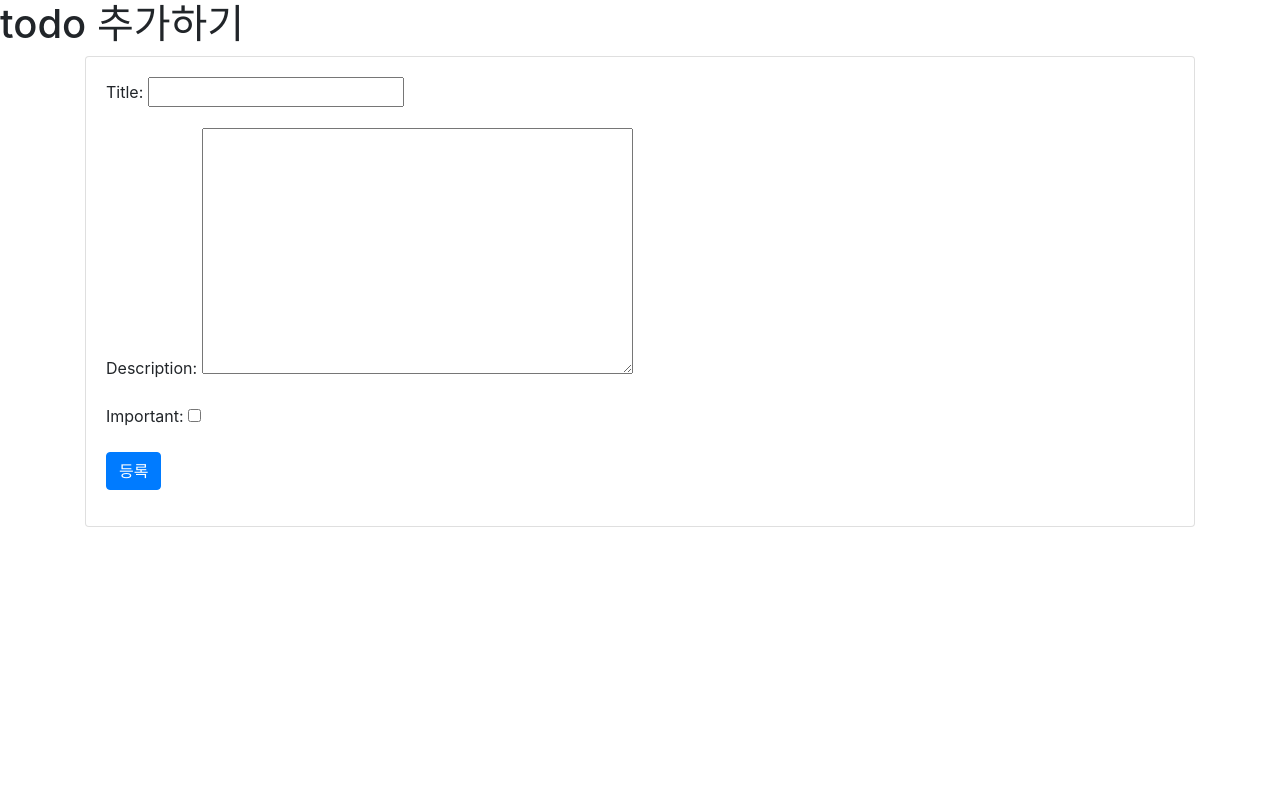
After one commit to doriver/djangoPractice01, a Django app: page /todolist/post/ in a window 1280 px wide. The commit adds this page. Run offline with Django 5.2, Linux system fonts and the light colour scheme; some libraries are stand-ins or nearby versions.

Commit message:
todo 생성기능 구현

```diff
--- /dev/null
+++ b/app/forms.py
@@ -0,0 +1,7 @@
+from django import forms
+from .models import Todo
+
+class TodoForm(forms.ModelForm):
+    class Meta:
+        model = Todo
+        fields = ('title', 'description', 'important')
--- a/app/templates/todo_list.html
+++ b/app/templates/todo_list.html
@@ -8,7 +8,7 @@
         <div class="container">
             <h1>todo 목록 앱</h1>
             <p>
-                <a href=""><i class="bi-plus"></i>Add Todo</a>
+                <a href="{% url 'todo_post' %}"><i class="bi-plus"></i>Add Todo</a>
                 <a href="" class="btn btn-primary" style="float:right">완료한 TODO 목록</a>
             </p>
             <ul class="list-group">
--- /dev/null
+++ b/app/templates/todo_post.html
@@ -0,0 +1,24 @@
+<html>
+    <head>
+        <title>TODO 목록 앱</title>
+        <link rel="stylesheet" href="https://maxcdn.bootstrapcdn.com/bootstrap/4.0.0/css/bootstrap.min.css"/>
+        <link rel="stylesheet" href="https://cdn.jsdelivr.net/npm/bootstrap-icons@1.7.1/font/bootstrap-icons.css"/>
+    </head>
+    <body>
+        <h1>todo 추가하기</h1>
+        <div class="container">
+            <div class="row">
+                <div class="col-md-12">
+                    <div class="card">
+                        <div class="card-body">
+                            <form method="POST">
+                                {% csrf_token %} {{form.as_p}}
+                                <button type="submit" class="btn btn-primary">등록</button>
+                            </form>
+                        </div>
+                    </div>
+                </div>
+            </div>
+        </div>
+    </body>
+</html>
--- a/app/urls.py
+++ b/app/urls.py
@@ -4,4 +4,5 @@ from . import views
 urlpatterns = [
     path('', views.todo_list, name='todo_list'),
     path('<int:pk>/', views.todo_detail, name='todo_detail'),
+    path('post/', views.todo_post, name='todo_post'),
 ]
--- a/app/views.py
+++ b/app/views.py
@@ -1,5 +1,6 @@
 from django.shortcuts import render, redirect
 from .models import Todo
+from .forms import TodoForm
 
 # Create your views here.
 def todo_list(request):
@@ -9,3 +10,14 @@ def todo_list(request):
 def todo_detail(request, pk):
     todo = Todo.objects.get(id=pk)
     return render(request, 'todo_detail.html', {'todo': todo})
+
+def todo_post(request):
+    if request.method == "POST":
+        form = TodoForm(request.POST)
+        if form.is_valid():
+            todo = form.save(commit=False)
+            todo.save()
+            return redirect('todo_list')
+    else:
+        form = TodoForm()
+    return render(request, 'todo_post.html', {'form': form})
```
